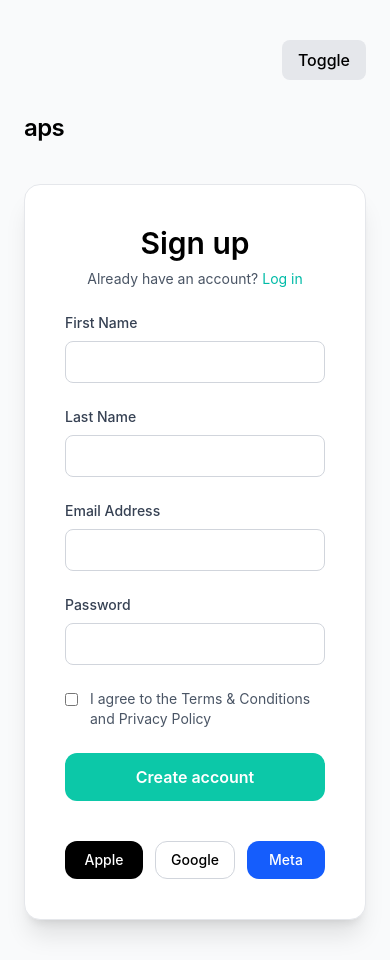
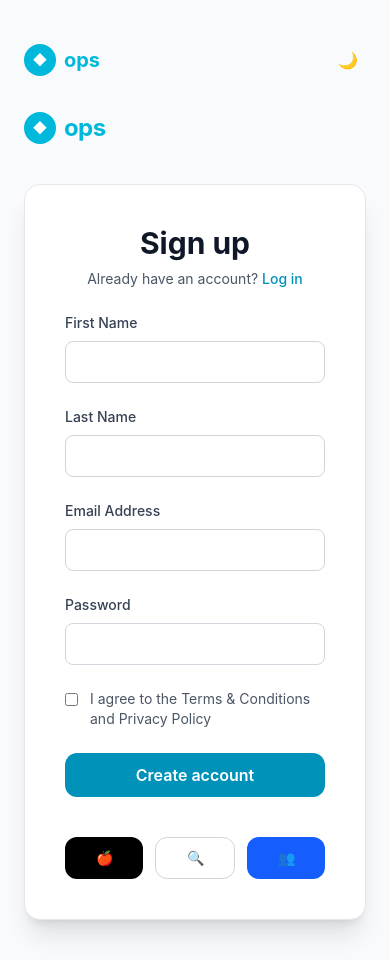
Before and after one commit to dipakdeshmukh9/frontend-task, a React (Vite) app: page / in a window 390 px wide. Built offline with nearby package versions, Linux system fonts and the light colour scheme.

Commit message:
logout button & login page ui perfect

```diff
--- a/src/App.jsx
+++ b/src/App.jsx
@@ -5,9 +5,11 @@ import ScanDetail from "./pages/ScanDetail";
 import AppLayout from "./components/layout/AppLayout";
 import ProtectedRoute from "./components/ProtectedRoute";
 import { AuthProvider } from "./context/AuthContext";
+import { ThemeProvider } from "./context/ThemeContext";
 
 function App() {
   return (
+    <ThemeProvider>
       <BrowserRouter>
         <AuthProvider>
           <Routes>
@@ -45,6 +47,7 @@ function App() {
           </Routes>
         </AuthProvider>
       </BrowserRouter>
+    </ThemeProvider>
   );
 }
 
--- a/src/components/layout/Sidebar.jsx
+++ b/src/components/layout/Sidebar.jsx
@@ -1,10 +1,13 @@
-import { Link, useLocation } from "react-router-dom";
+import { Link, useLocation, useNavigate } from "react-router-dom";
 import { useContext } from "react";
 import { ThemeContext } from "../../context/ThemeContext";
+import { AuthContext } from "../../context/AuthContext";
 
 function Sidebar() {
   const location = useLocation();
+  const navigate = useNavigate();
   const { darkMode } = useContext(ThemeContext);
+  const { logout } = useContext(AuthContext);
 
   const mainNavItems = [
     { name: "Dashboard", path: "/dashboard", icon: "📊" },
@@ -76,7 +79,8 @@ function Sidebar() {
       </nav>
 
       {/* User Profile */}
-      <div className="border-t border-gray-200 dark:border-gray-800 pt-4 mt-auto">
+      <div className="border-t border-gray-200 dark:border-gray-800 pt-4 mt-auto space-y-3">
+        {/* User Info */}
         <div className="flex items-center gap-3 p-3 rounded-lg hover:bg-gray-100 dark:hover:bg-gray-800 cursor-pointer transition">
           <div className="w-10 h-10 rounded-full bg-yellow-500 dark:bg-yellow-500 flex items-center justify-center text-white font-bold">
             A
@@ -86,6 +90,18 @@ function Sidebar() {
             <p className="text-xs text-gray-500 dark:text-gray-500 truncate">Security Lead</p>
           </div>
         </div>
+
+        {/* Logout Button */}
+        <button
+          onClick={() => {
+            logout();
+            navigate("/");
+          }}
+          className="w-full px-4 py-2 rounded-lg bg-red-600 hover:bg-red-700 dark:bg-red-600 dark:hover:bg-red-700 text-white text-sm font-medium transition-all flex items-center justify-center gap-2"
+        >
+          <span>🚪</span>
+          <span>Logout</span>
+        </button>
       </div>
 
     </div>
--- a/src/pages/Login.jsx
+++ b/src/pages/Login.jsx
@@ -82,8 +82,8 @@ function Login() {
         {/* Content */}
         <div className="relative z-10">
 
-          <h2 className="text-2xl font-semibold mb-12 tracking-tight">
-            aps
+          <h2 className="text-3xl font-bold mb-12 tracking-tight text-cyan-400">
+            ◆ ops
           </h2>
 
           <h1 className="text-5xl font-semibold leading-[1.1] mb-8">
@@ -121,20 +121,30 @@ function Login() {
       {/* ================= RIGHT SIDE (FORM SECTION) ================= */}
       <div className="md:w-1/2 bg-gray-50 dark:bg-[#0F0F0F] px-6 py-10 md:px-16 md:py-20 flex flex-col">
 
-        {/* Toggle */}
-        <div className="flex justify-end mb-8">
-          <Button
-            variant="secondary"
+        {/* Theme Toggle */}
+        <div className="flex justify-between items-center mb-8">
+          <div className="md:hidden flex items-center gap-2">
+            <div className="w-8 h-8 rounded-full bg-cyan-500 flex items-center justify-center text-white text-sm font-bold">
+              ◆
+            </div>
+            <span className="text-xl font-bold text-cyan-500">ops</span>
+          </div>
+          <button
             onClick={() => setDarkMode(!darkMode)}
+            className="p-2 rounded-lg hover:bg-gray-200 dark:hover:bg-gray-800 transition"
+            title={darkMode ? "Switch to Light Mode" : "Switch to Dark Mode"}
           >
-            Toggle
-          </Button>
+            {darkMode ? "☀️" : "🌙"}
+          </button>
         </div>
 
         {/* Mobile Logo */}
-        <div className="md:hidden mb-10">
-          <h2 className="text-2xl font-semibold tracking-tight">
-            aps
+        <div className="md:hidden mb-10 flex items-center gap-2">
+          <div className="w-8 h-8 rounded-full bg-cyan-500 flex items-center justify-center text-white text-sm font-bold">
+            ◆
+          </div>
+          <h2 className="text-2xl font-bold tracking-tight text-cyan-500">
+            ops
           </h2>
         </div>
 
@@ -146,13 +156,13 @@ function Login() {
 
               {/* Title */}
               <div className="text-center space-y-2 mb-6">
-                <h2 className="text-3xl font-semibold">
+                <h2 className="text-3xl font-bold text-gray-900 dark:text-white">
                   {isLoginMode ? "Log in" : "Sign up"}
                 </h2>
                 <p className="text-sm text-gray-600 dark:text-gray-400">
-                  {isLoginMode ? "Don't have an account?" : "Already have an account?"}
-                  <span
-                    className="text-teal-500 cursor-pointer ml-1 hover:underline"
+                  {isLoginMode ? "Don't have an account? " : "Already have an account? "}
+                  <button
+                    className="text-cyan-600 dark:text-cyan-400 cursor-pointer font-medium hover:underline"
                     onClick={() => {
                       setIsLoginMode(!isLoginMode);
                       setError("");
@@ -163,7 +173,7 @@ function Login() {
                     }}
                   >
                     {isLoginMode ? "Sign up" : "Log in"}
-                  </span>
+                  </button>
                 </p>
               </div>
 
@@ -215,24 +225,23 @@ function Login() {
                 </label>
               )}
 
-              <Button
-                variant="primary"
-                className="w-full"
+              <button
                 onClick={isLoginMode ? handleLogin : handleCreateAccount}
+                className="w-full bg-cyan-600 hover:bg-cyan-700 dark:bg-cyan-600 dark:hover:bg-cyan-700 text-white py-2.5 rounded-xl font-semibold transition"
               >
                 {isLoginMode ? "Log in" : "Create account"}
-              </Button>
+              </button>
 
               {/* Social Buttons */}
               <div className="flex gap-3 pt-4">
-                <button className="flex-1 bg-black text-white py-2 rounded-xl text-sm font-medium hover:bg-gray-900">
-                  Apple
+                <button className="flex-1 bg-black dark:bg-gray-900 text-white py-2.5 rounded-xl text-sm font-medium hover:bg-gray-900 dark:hover:bg-gray-800 transition flex items-center justify-center gap-2">
+                  <span>🍎</span>
                 </button>
-                <button className="flex-1 bg-white border border-gray-300 py-2 rounded-xl text-sm font-medium hover:bg-gray-50">
-                  Google
+                <button className="flex-1 bg-white dark:bg-gray-800 border border-gray-300 dark:border-gray-700 text-gray-900 dark:text-white py-2.5 rounded-xl text-sm font-medium hover:bg-gray-50 dark:hover:bg-gray-700 transition flex items-center justify-center gap-2">
+                  <span>🔍</span>
                 </button>
-                <button className="flex-1 bg-blue-600 text-white py-2 rounded-xl text-sm font-medium hover:bg-blue-700">
-                  Meta
+                <button className="flex-1 bg-blue-600 hover:bg-blue-700 dark:bg-blue-600 dark:hover:bg-blue-700 text-white py-2.5 rounded-xl text-sm font-medium transition flex items-center justify-center gap-2">
+                  <span>👥</span>
                 </button>
               </div>
 
```
Lines whose indentation alone changed are shown as unchanged.
